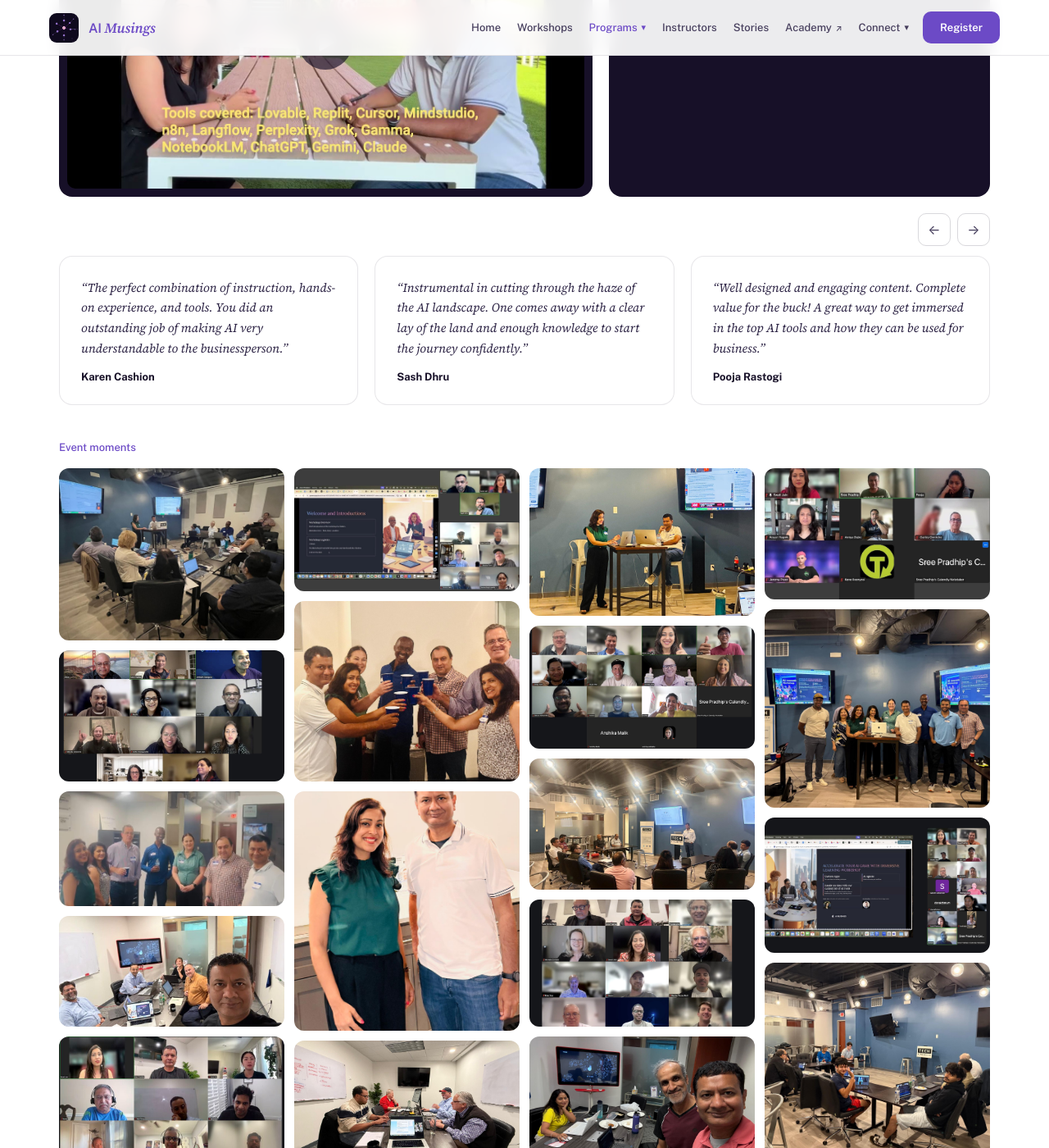
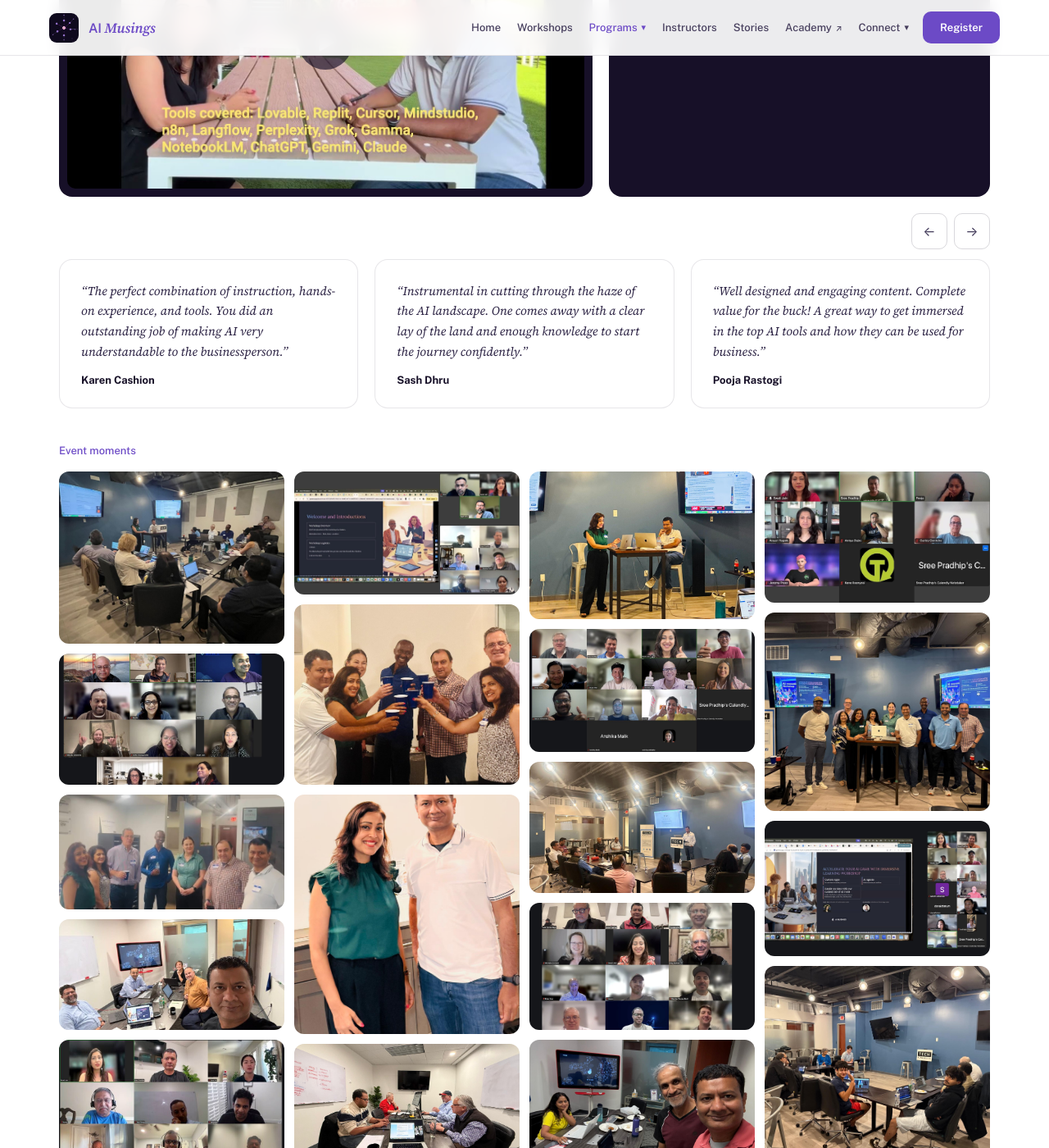
Before and after one commit to pulsarventures/aimusings.site, a Jekyll site: the page built from community.html, in a window 1280 px wide and 1400 px high, scrolled down 1495 px. Shown: the whole window at 82% size. Built offline with Jekyll 4.4.1, drawn with Linux system fonts in a browser that asks for light colours.

Commit message:
style(design): FINDING-007 — review arrows meet 44px touch-target minimum
Co-Authored-By: Claude Fable 5 <noreply@anthropic.com>
Claude-Session: https://claude.ai/code/session_01FEgiNjtg3b7L7zAEJXcbhz

```diff
--- a/assets/css/main.css
+++ b/assets/css/main.css
@@ -295,7 +295,7 @@ h1,h2,h3,h4{margin:0;font-weight:600}
 .rev-rate{display:flex;align-items:center;gap:14px;margin-top:16px;flex-wrap:wrap}
 .quotes-bar{display:flex;justify-content:flex-end;margin-bottom:12px}
 .rev-arrows{display:flex;gap:8px}
-.rev-arrow{width:40px;height:40px;border:1px solid var(--line-16);border-radius:10px;display:grid;place-items:center;
+.rev-arrow{width:44px;height:44px;border:1px solid var(--line-16);border-radius:10px;display:grid;place-items:center;
   cursor:pointer;font-size:16px;color:var(--body);user-select:none;background:none;transition:.15s}
 .rev-arrow:hover{border-color:var(--purple);color:var(--purple)}
 .review-link{font:600 12.5px var(--sans);border:1px solid var(--line-strong);padding:8px 14px;border-radius:99px;color:var(--ink)}
```
